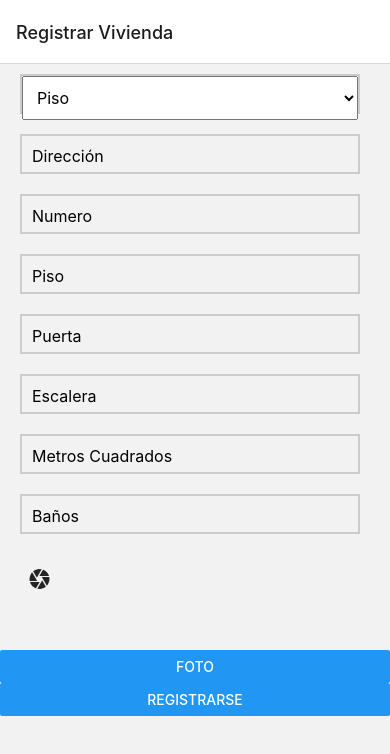
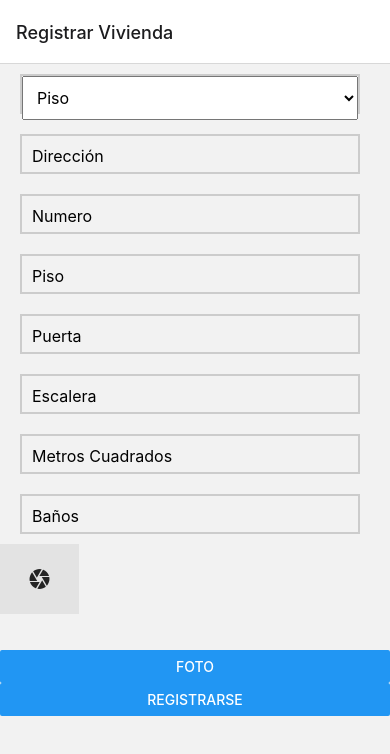
Before and after one commit to ripollvictor/room-for-you, a React Native app: screen / in a window 390 px wide. Shown: the top 754 px of the page. Built offline with nearby package versions, Linux system fonts and the light colour scheme.

Commit message:
image picker

```diff
--- a/screens/RegistrarViviendaScreen.js
+++ b/screens/RegistrarViviendaScreen.js
@@ -128,7 +128,7 @@ const RegistrarViviendaScreen = () => {
                 {
                     map(imagenesSeleccionadas, (imagenPiso, index) => (
                         <Avatar
-                            style={styles.selecionarImagen}
+                            style={styles.miniatureStyle}
                             key={index}
                             source={{uri: imagenPiso}}
                         />
@@ -279,7 +279,20 @@ const styles = StyleSheet.create({
         height: 70,
         width: 79,
         alignItems: "center",
-        justifyContent: "center"
+        justifyContent: "center",
+        marginRight: 10,
+        backgroundColor: "#e3e3e3"
+    },
+    viewImages: {
+        flexDirection: "row",
+        marginHorizontal: 20,
+        marginTop:30
+
+    },
+    miniatureStyle: {
+        width:70,
+        height:70,
+        marginRight:10
     }
 
 
```
